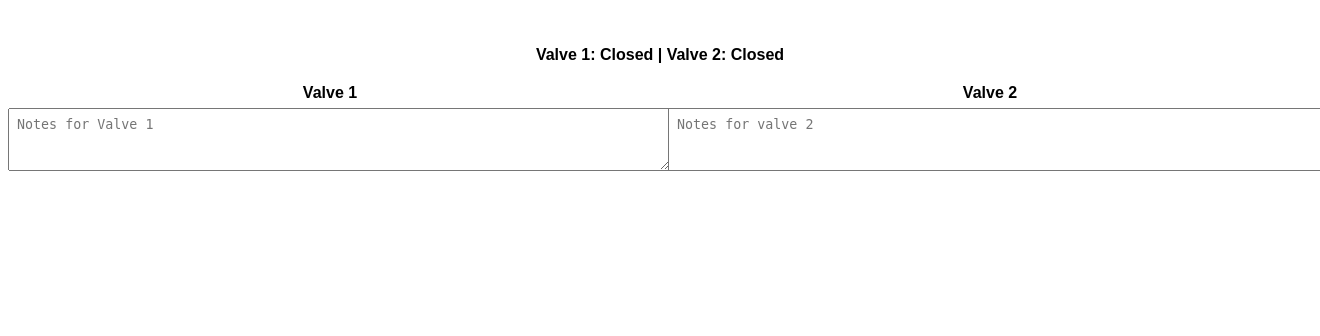
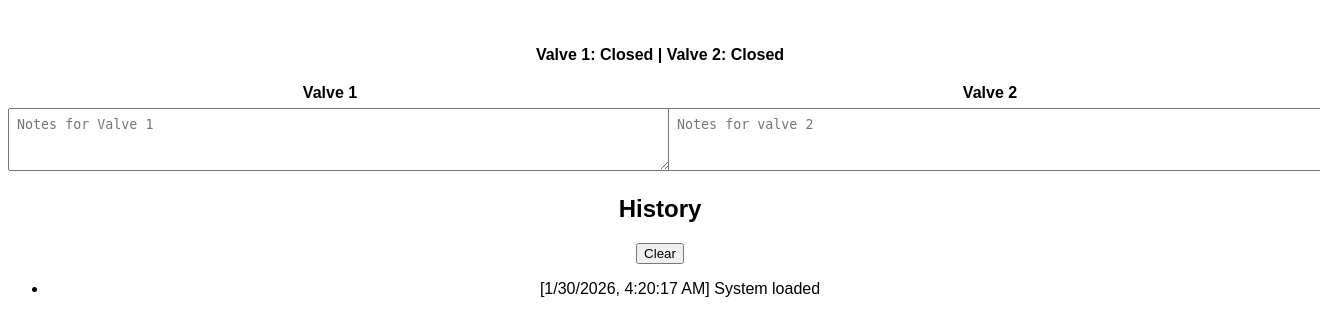
Before and after one commit to leftLegHacker/snowmakingPrototype, a Flask app: page / in a window 1320 px wide; the page is wider, and only the part inside the window is pictured. Shown: the part 191-527 px from the top of that part. Run offline with Flask 3, Linux system fonts and the light colour scheme.

Commit message:
added ugly textboxs and ugly history

```diff
--- a/templates/index.html
+++ b/templates/index.html
@@ -16,6 +16,7 @@
 
 <div class="status" id="status">Valve 1: Closed | Valve 2: Closed</div>
 
+
 <div class="notes">
     <div class="noteblock">
         <label for="note-valve1">Valve 1</label>
@@ -27,9 +28,33 @@
     </div>
 </div>
 
+
+<div class="history">
+    <h2>History</h2>
+    <div class="History Control">
+        <button type="button" onclick="clearHist()">Clear</button>
+    </div>
+    <ul id="historyList"></ul>
+</div>
+
 <script>
 let valve1 = false;
 let valve2 = false;
+
+function formatTime() {
+    return new Date().toLocaleString();
+}
+function addhist(text){
+    const ul = document.getElementById("historyList");
+    const li = document.createElement("li");
+    li.textContent = text;
+    ul.prepend(li);
+}
+function clearHist(){
+    document.getElementById("historyList").innerHTML = "";
+}
+
+addhist(`[${formatTime()}] System loaded`);
 
 function toggleValve(id) {
     if(id === 1) valve1 = !valve1;
@@ -54,6 +79,9 @@ function toggleValve(id) {
     // Update status text
     document.getElementById('status').innerText =
         `Valve 1: ${valve1 ? "Open" : "Closed"} | Valve 2: ${valve2 ? "Open" : "Closed"}`;
+
+    addhist(`[${formatTime()}] Valve ${id} -> ${id === 1 ? (valve1 ? "Open" : "Closed") : (valve2 ? "Open" : "Closed")}`);
+
 }
 </script>
 
```
